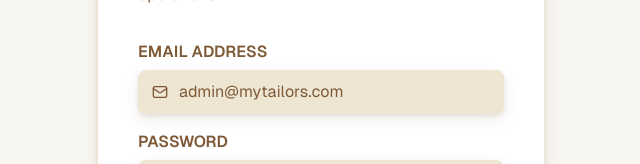
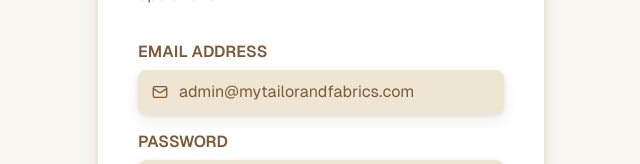
Before and after one commit to AwaisKhanz/my-tailor-fabrics-platform, a Next.js app in the folder apps/web/: page /login in a window 1280 px wide. Shown: the part 275-439 px from the top of the page, without its empty margins (319-959 px from the left). Built offline with nearby package versions, Linux system fonts and the light colour scheme; no server answers.

Commit message:
Centralize frontend form placeholders

```diff
--- a/apps/web/components/auth/login-form-panel.tsx
+++ b/apps/web/components/auth/login-form-panel.tsx
@@ -6,6 +6,7 @@ import { Input } from "@/components/ui/input";
 import { Label } from "@/components/ui/label";
 import { Heading, Text } from "@/components/ui/typography";
 import { siteConfig } from "@/lib/config";
+import { ADMIN_LOGIN_EMAIL_PLACEHOLDER } from "@/lib/form-placeholders";
 
 interface LoginFormPanelProps {
   email: string;
@@ -67,7 +68,7 @@ export function LoginFormPanel({
                 <Input
                   id="email"
                   type="email"
-                  placeholder="admin@mytailors.com"
+                  placeholder={ADMIN_LOGIN_EMAIL_PLACEHOLDER}
                   value={email}
                   onChange={(event) => onEmailChange(event.target.value)}
                   className="bg-transparent pl-10"
--- a/apps/web/components/customers/dialog/customer-dialog-primary-fields.tsx
+++ b/apps/web/components/customers/dialog/customer-dialog-primary-fields.tsx
@@ -7,6 +7,7 @@ import {
   FormMessage,
 } from "@/components/ui/form";
 import { Input } from "@/components/ui/input";
+import { PRIMARY_PHONE_PLACEHOLDER } from "@/lib/form-placeholders";
 import { type CustomerFormValues } from "@/types/customers";
 
 interface CustomerDialogPrimaryFieldsProps {
@@ -43,7 +44,7 @@ export function CustomerDialogPrimaryFields({
               Phone
             </FormLabel>
             <FormControl>
-              <Input placeholder="03XXXXXXXXX" {...field} />
+              <Input placeholder={PRIMARY_PHONE_PLACEHOLDER} {...field} />
             </FormControl>
             <FormMessage />
           </FormItem>
@@ -59,7 +60,7 @@ export function CustomerDialogPrimaryFields({
               WhatsApp (opt.)
             </FormLabel>
             <FormControl>
-              <Input placeholder="03XXXXXXXXX" {...field} />
+              <Input placeholder={PRIMARY_PHONE_PLACEHOLDER} {...field} />
             </FormControl>
             <FormMessage />
           </FormItem>
--- a/apps/web/components/employees/dialog/employee-dialog-contact-fields.tsx
+++ b/apps/web/components/employees/dialog/employee-dialog-contact-fields.tsx
@@ -9,6 +9,7 @@ import {
 import { FormStack } from "@/components/ui/form-layout";
 import { Input } from "@/components/ui/input";
 import { Heading } from "@/components/ui/typography";
+import { PRIMARY_PHONE_PLACEHOLDER } from "@/lib/form-placeholders";
 import { type EmployeeFormValues } from "@/types/employees";
 
 interface EmployeeDialogContactFieldsProps {
@@ -69,7 +70,7 @@ export function EmployeeDialogContactFields({
                 Emergency Phone
               </FormLabel>
               <FormControl>
-                <Input placeholder="03XXXXXXXXX" {...field} />
+                <Input placeholder={PRIMARY_PHONE_PLACEHOLDER} {...field} />
               </FormControl>
               <FormMessage />
             </FormItem>
--- a/apps/web/components/employees/dialog/employee-dialog-primary-fields.tsx
+++ b/apps/web/components/employees/dialog/employee-dialog-primary-fields.tsx
@@ -7,6 +7,7 @@ import {
   FormMessage,
 } from "@/components/ui/form";
 import { Input } from "@/components/ui/input";
+import { PRIMARY_PHONE_PLACEHOLDER } from "@/lib/form-placeholders";
 import { type EmployeeFormValues } from "@/types/employees";
 
 interface EmployeeDialogPrimaryFieldsProps {
@@ -42,7 +43,7 @@ export function EmployeeDialogPrimaryFields({
               Primary Phone
             </FormLabel>
             <FormControl>
-              <Input placeholder="03XXXXXXXXX" {...field} />
+              <Input placeholder={PRIMARY_PHONE_PLACEHOLDER} {...field} />
             </FormControl>
             <FormMessage />
           </FormItem>
--- /dev/null
+++ b/apps/web/lib/form-placeholders.ts
@@ -0,0 +1,3 @@
+export const PRIMARY_PHONE_PLACEHOLDER = "03XXXXXXXXX";
+export const ADMIN_LOGIN_EMAIL_PLACEHOLDER =
+  "admin@mytailorandfabrics.com";
```
